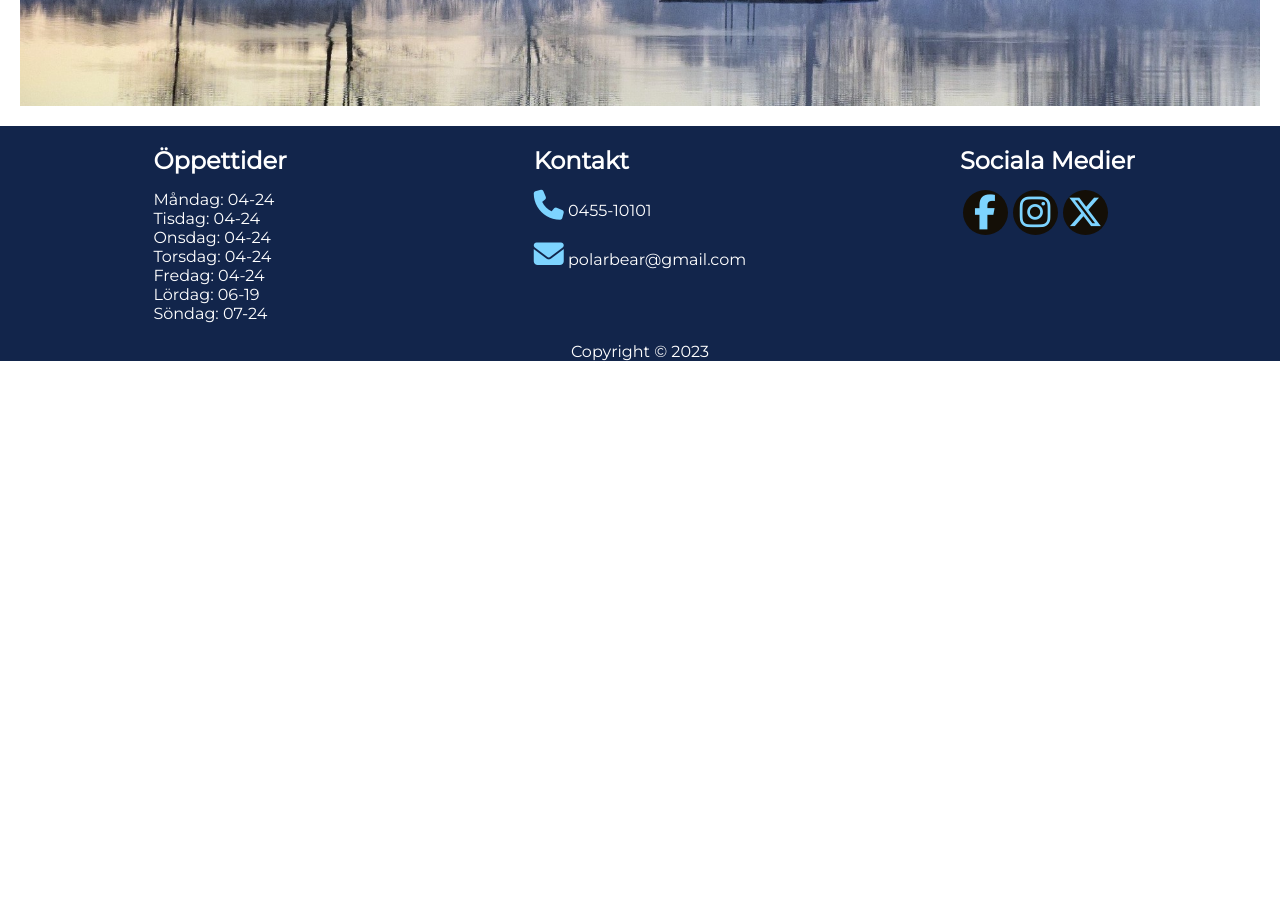
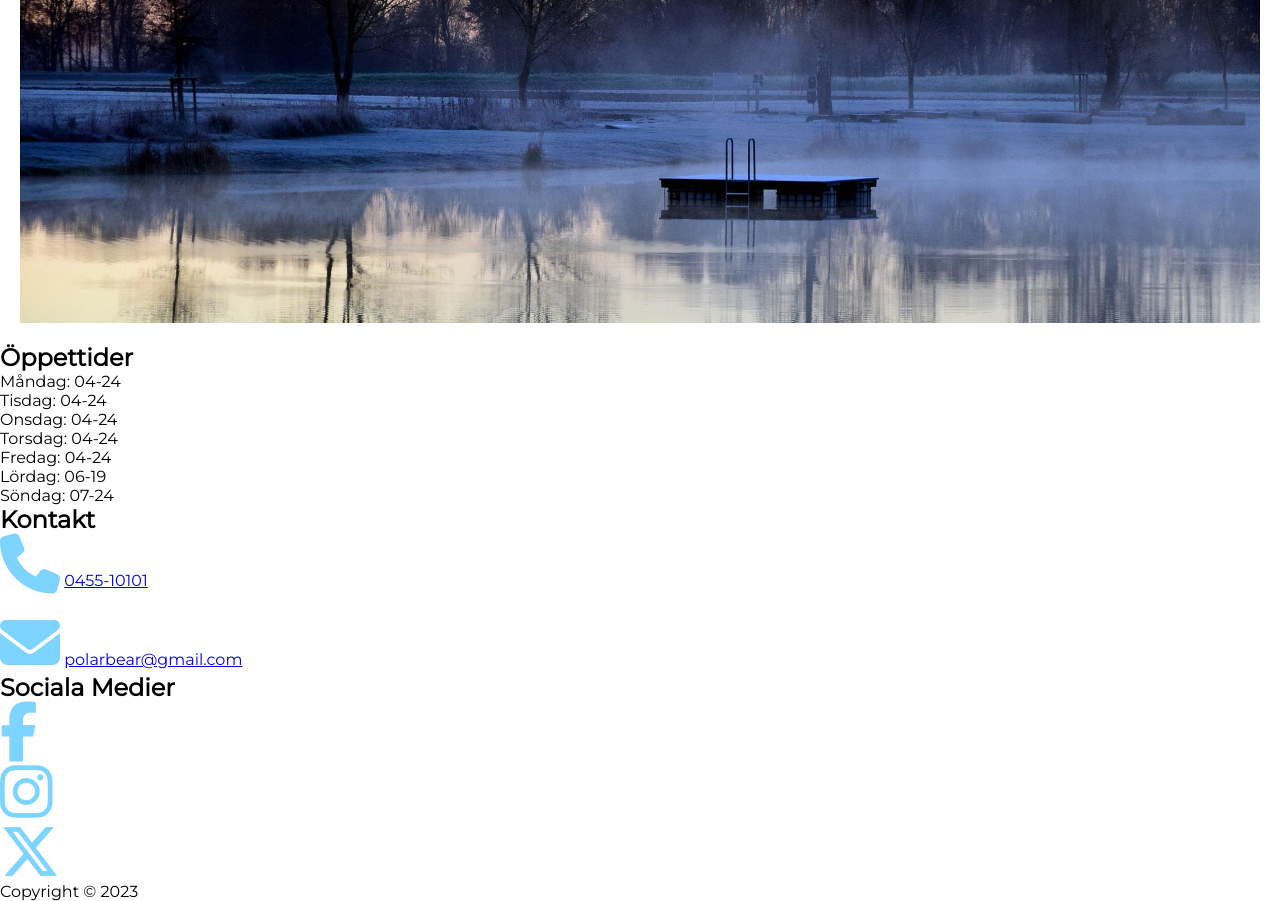
Before and after one commit to PatrikBajkusa/Kunskapskontroll-1, a plain HTML site: page index.html in a window 1280 px wide. Shown: the part 1600-2501 px from the top of the page. Before the commit the page ends 1961 px from the top, so only its background shows below. Drawn offline with Linux system fonts and the light colour scheme.

Commit message:
CONFLICT

```diff
--- a/css/general.css
+++ b/css/general.css
@@ -15,4 +15,5 @@
     --color-blue: #3a5eb5;
     --color-lightblue: #70a6fe;
     --color-iceblue: #7dd4ff;
-  }
+    --color-white: #fff;
+}
--- a/css/home.css
+++ b/css/home.css
@@ -7,14 +7,12 @@
     'box box box box'
     'pic2 pic2 pic2 pic2'
     ;
-    /* width: 100%; */
     margin: 20px;
 }
 
 .pic1 {
     display: flex;
     grid-area: pic1;
-    /* height: 60%; */
     object-fit: cover;
     width: 100%;
     position: relative;
@@ -42,24 +40,6 @@
     margin-top: 50px;
     margin-bottom: 30px;
 }
-
-
-/* .box1 {
-    grid-area: box1;
-}
-
-.box2 {
-    grid-area: box2;
-}
-
-.box3 {
-    grid-area: box3;
-}
-
-.box4 {
-    grid-area: box4;
-} */
-
 
 .pic2 {
     display: flex;
@@ -93,174 +73,3 @@ i {
     backdrop-filter: blur(4.2px);
     -webkit-backdrop-filter: blur(4.2px);
 }
-
-/* button {
-    position: absolute;
-    font-size: 70px;
-} */
-
-header {
-    height: 100px;
-    background-color: var(--color-darkblue);
-    display: flex;
-    justify-content: space-between;
-}
-
-.logo{
-    height: 100px;
-    width: 200px;
-    margin-left: 90px;
-}
-
-#nav-bar {
-    margin-top: 20px;
-}
-
-#nav-bar ul {
-    margin: 20px 30px;
-    list-style-type: none;
-    display: flex;
-}
-
-#nav-bar ul li {
-    padding: 0 10 0 0px;
-    font-size: 18px;
-    font-family: sans-serif;
-}
-
-
-#nav-bar ul li a {
-    text-decoration: none;
-    padding: 10px;
-    color: var(--color-iceblue);
-}
-
-#nav-bar ul li a:hover{
-    color: white;
-}
-
-.active {
-    color:white;
-}
-
-.nav-link{
-    border-right: 1px solid whitesmoke;
-}
-
-.vanillaice {
-    width: 100%;
-    /* padding: 10px; */
-    display: flex;
-    flex-direction: row;
-    justify-content: space-between;
-    /* margin-top: -9px; */
-}
-
-.vanillaice i {
-    color: var(--color-iceblue);
-    font-size: 50px;
-}
-
-/* body {
-    display: grid;
-    align-content: end;
-    min-height: 100vh;
-} */
-
-
-footer {
-    position: relative;
-    width: 100%;
-    height: auto;
-    /* padding: auto 100px; */
-    background: var(--color-darkblue);
-}
-
-
-footer .container2 {
-    display: grid;
-    justify-items: center;
-    width: 100%;
-    grid-template-columns: 1fr 1fr 1fr;
-    grid-gap: 20px;
-    padding: 20px;
-}
-
-footer .container2 .sec h2 {
-    position: relative;
-    color: white;
-    margin-bottom: 15px;
-}
-
-
-footer .container2 .time {
-    position: relative;
-}
-
-
-footer .container2 .time ul li {
-    list-style: none;
-    /* font-weight: 600; */
-    color: white;
-}
-
-
-footer .container2 .info {
-    position: relative;
-}
-
-footer .container2 .info ul li {
-    list-style: none;
-}
-
-
-footer .container2 .info ul li a {
-    text-decoration: none;
-    color: white;
-}
-
-.contact i {
-    font-size: 30px;
-}
-
-
-footer .container2 .social {
-    display: grid;
-    grid-template-columns: repeat(4, 50px);
-}
-
-footer .container2 .social li {
-    list-style: none;
-}
-
-
-footer .container2 .social li a {
-    display: inline-block;
-    width: 45px;
-    height: 45px;
-    border-radius: 50%;
-    background: var(--color-black);
-    display: grid;
-    margin: auto;
-    align-content: center;
-    justify-content: center;
-    text-decoration: none;
-
-}
-
-footer .container2 .social li a i {
-    color: var(--color-iceblue);
-    font-size: 35px;
-
-}
-
-
-.copyright {
-    width: 100%;
-    background: var(--color-darkblue);
-    color: white;
-    padding: auto;
-    text-align: center;
-    margin-top: -1px;
-
-}
```
